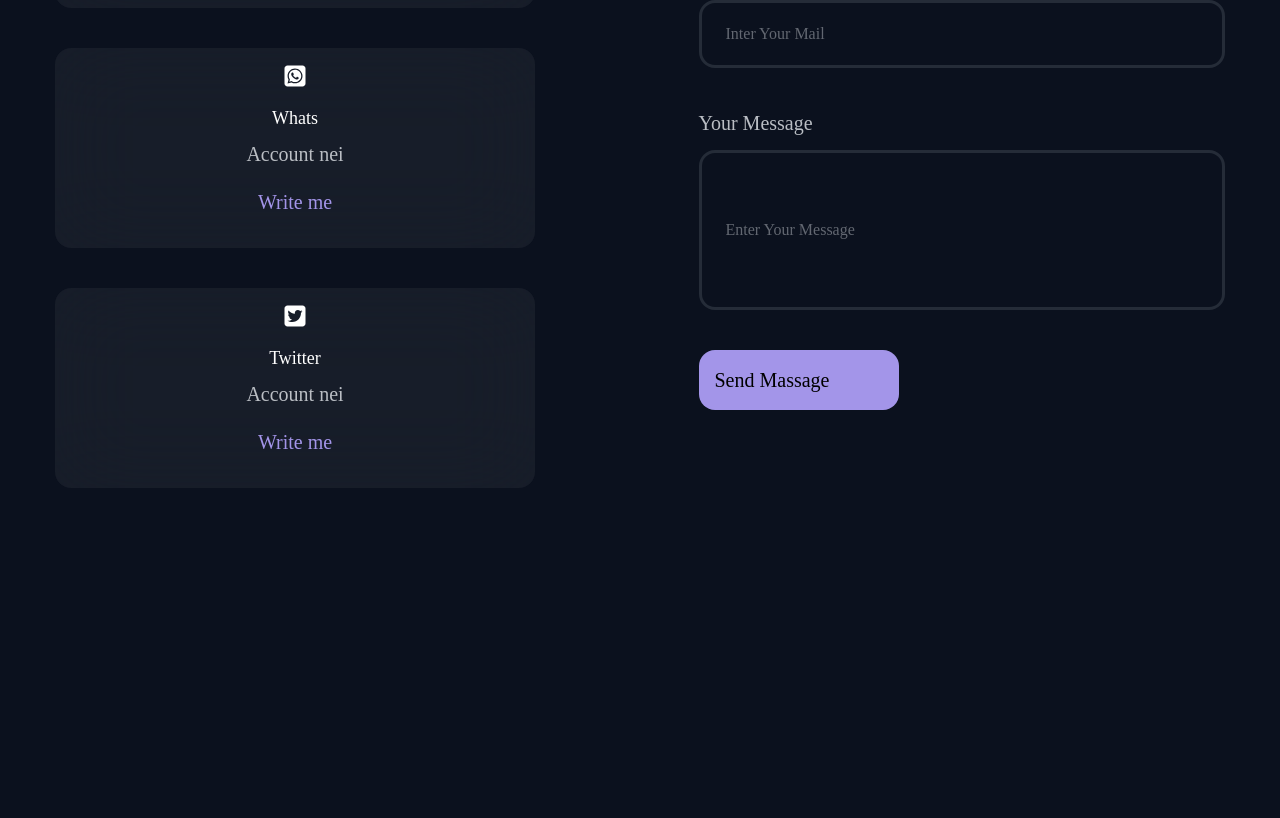
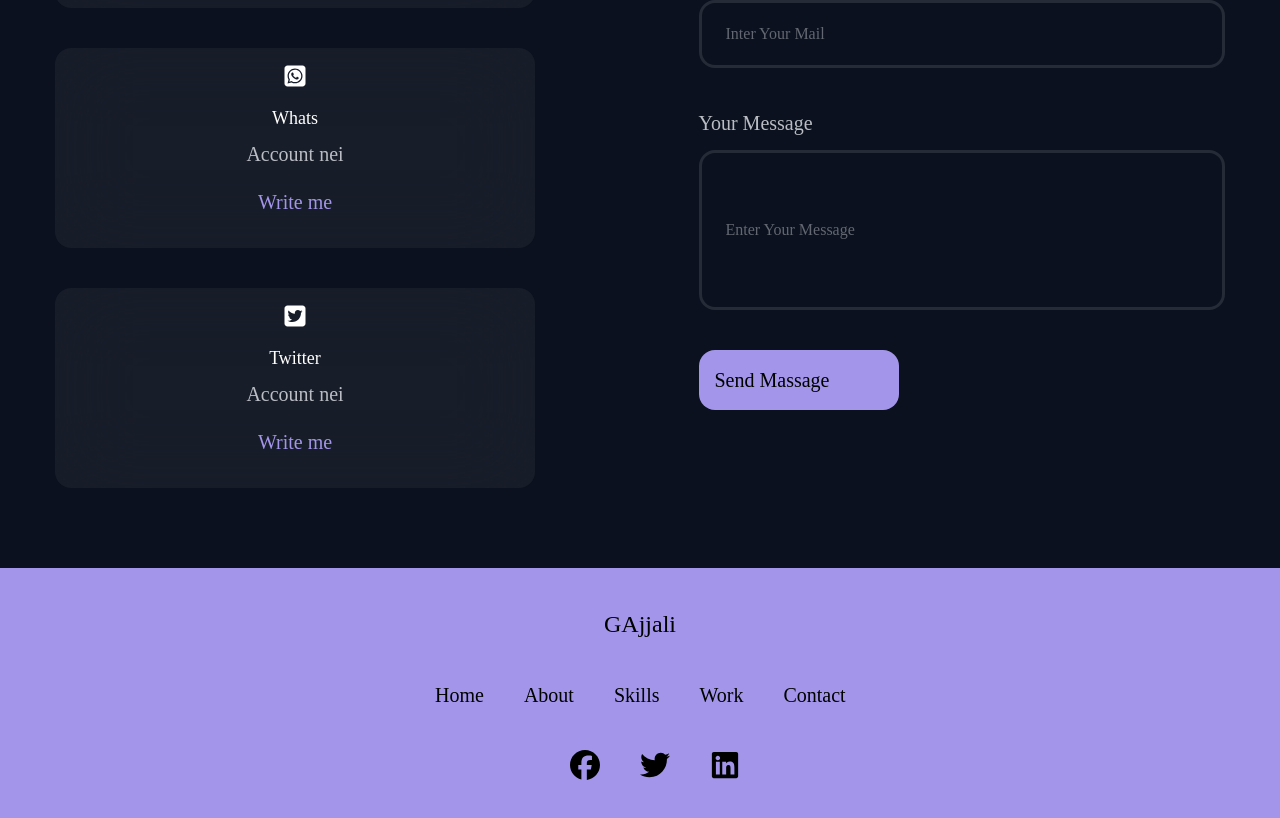
Before and after one commit to Md-Gajjali/Apon-Portfolio, a React (Vite) app: page / in a window 1280 px wide. Shown: the part 4862-5680 px from the top of the page. Before the commit the page ends 5350 px from the top, so only its background shows below. Built offline with nearby package versions, Linux system fonts and the light colour scheme; a web font is replaced by a local one.

Commit message:
add futter part

```diff
--- a/src/App.jsx
+++ b/src/App.jsx
@@ -9,6 +9,7 @@ import Services from './Componets/Services'
 import Project from './Componets/Project'
 import Client from './Componets/Client'
 import Contact from './Componets/Contact'
+import Futter from './Componets/Futter'
 
 function App() {
 
@@ -23,6 +24,7 @@ function App() {
      <Project/>
      <Client/>
      <Contact/>
+     <Futter/>
     </>
   )
 }
--- /dev/null
+++ b/src/Componets/Futter.jsx
@@ -0,0 +1,33 @@
+import React from 'react'
+import Container from './Container'
+import { FaFacebook } from "react-icons/fa6";
+import { FaTwitter } from "react-icons/fa";
+import { FaLinkedin } from "react-icons/fa6";
+
+
+const Futter = () => {
+  return (
+    <div className='text-black py-10 px-10 h-105 bg-DarkBlue text-center mt-20'>
+      <Container>
+        <h1 className='text-2xl text-black '>GAjjali</h1>
+        <div className='text-center ml-95 mt-10'>
+            <ul className='flex gap-10 text-[20px] '>
+                <li>Home</li>
+                <li>About</li>
+                <li>Skills</li>
+                <li>Work</li>
+                <li>Contact</li>
+                <li></li>
+            </ul>
+            <ul className='flex text-3xl mt-10 gap-10 ml-30 w-50 justify-center'>
+                <li><FaFacebook /></li>
+                <li><FaTwitter /></li>
+                <li><FaLinkedin /></li>
+            </ul>
+        </div>
+      </Container>
+    </div>
+  )
+}
+
+export default Futter
```
